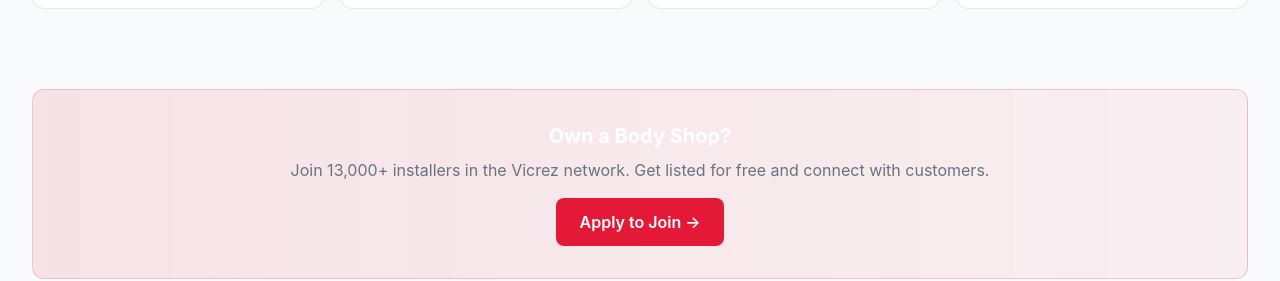
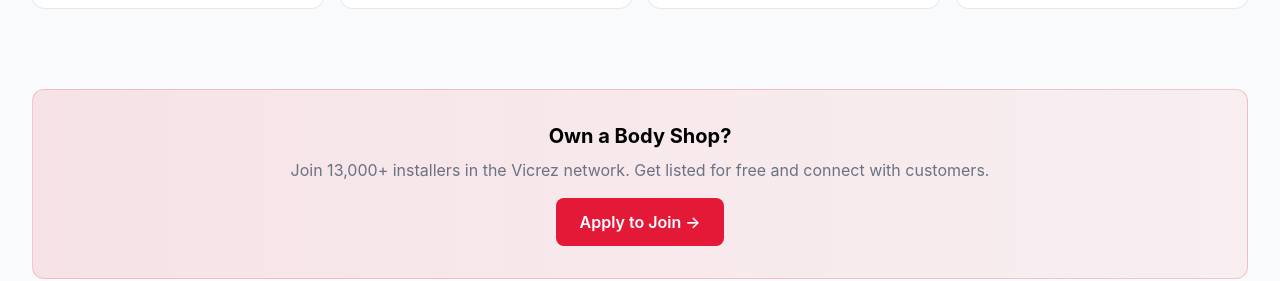
Before and after one commit to bd-vicrez/installer-directory, a Next.js app: page / in a window 1280 px wide. Shown: the part 1050-1331 px from the top of the page. Built offline with nearby package versions, Linux system fonts and the light colour scheme; no server answers; the database is empty.

Commit message:
fix: change Own a Body Shop heading to black text

```diff
--- a/src/app/page.tsx
+++ b/src/app/page.tsx
@@ -127,7 +127,7 @@
         {/* CTA Banner */}
         <section className="max-w-7xl mx-auto px-4 sm:px-6 lg:px-8 py-8">
           <div className="bg-gradient-to-r from-vicrez-red/10 to-vicrez-red/5 border border-vicrez-red/20 rounded-xl p-8 text-center">
-            <h2 className="text-xl font-bold text-white mb-2">Own a Body Shop?</h2>
+            <h2 className="text-xl font-bold text-black mb-2">Own a Body Shop?</h2>
             <p className="text-vicrez-muted mb-4">Join 13,000+ installers in the Vicrez network. Get listed for free and connect with customers.</p>
             <a href="/apply" className="btn-primary inline-block">Apply to Join →</a>
           </div>
```
